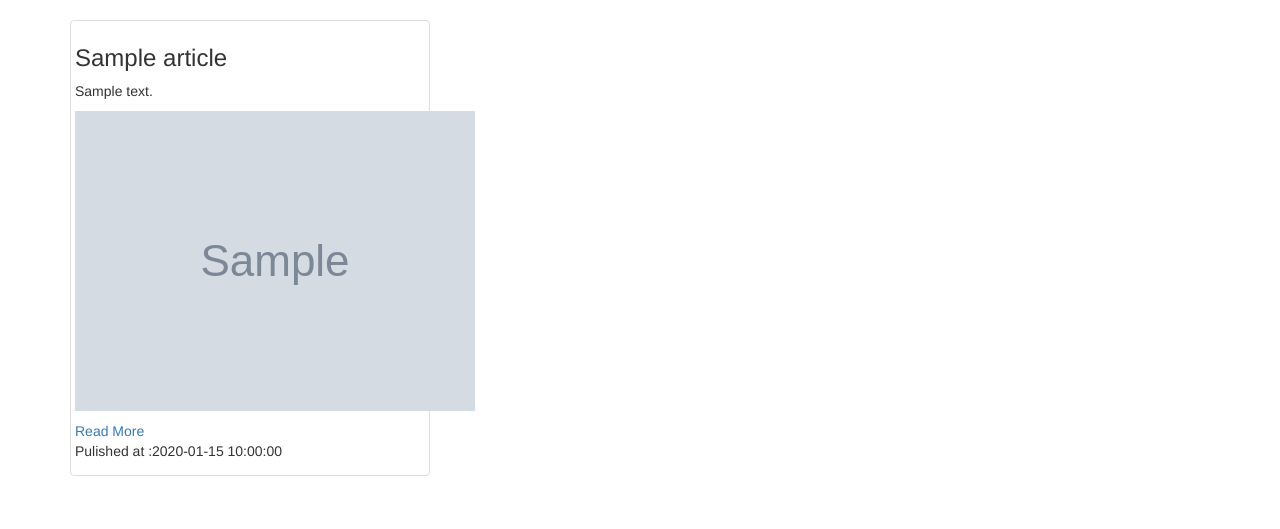
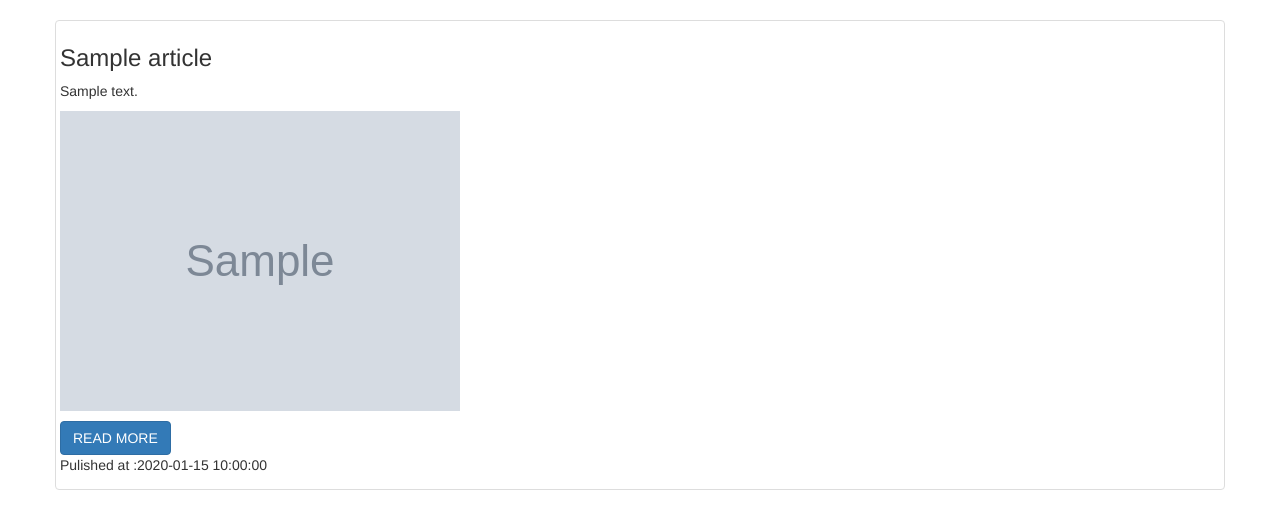
Before and after one commit to laetitia123/News-Highlight, a Flask app: template app/templates/articles.html in a window 1280 px wide. Shown: the part 52-581 px from the top of the page. Run offline with Flask 2, Linux system fonts and the light colour scheme; the template is opened without the code that fills it: most values are stand-ins (such as "Sample title", 1, 10 or a date in 2020); grey boxes marked "Sample" are stand-in pictures; some libraries are stand-ins or nearby versions.

Commit message:
READ MORE LINK HAS BEEN ADDED

```diff
--- a/app/templates/articles.html
+++ b/app/templates/articles.html
@@ -5,13 +5,13 @@
 <div class="container">
     <div class="row">
         {%for article in articles %}
-        <div class="col-md-4">
+        <div class="col-md-">
             <div class="thumbnail">
             <h3>{{ article.title }}</h3>
 
             <p class="overview"> {{article.description}}</p>
-            <p><img src="{{article.urlToImage}}"class="img-fluid"></p>
-            <a href="{{article.url}}">Read More</a>
+            <p><img src="{{article.urlToImage}}"class="img-fluid"s></p>
+            <a href="{{article.url}}"><button class="btn btn-primary">READ MORE</button></a>
             <p>Pulished at :{{article.date}}</p>
         {%endfor%}
         </div>
```
